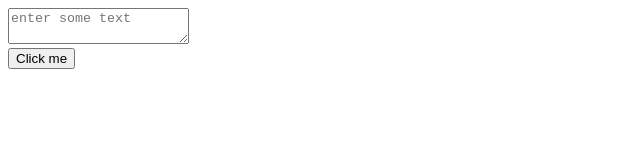
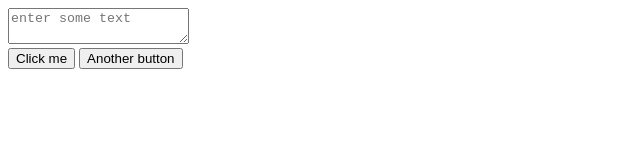
Before and after one commit to AdityaAgrawal-03/interview-preparation, a plain HTML site: page index.html in a window 1280 px wide. Shown: the whole page, without its empty margins (0-640 px from the left). Drawn offline with Linux system fonts and the light colour scheme.

Commit message:
feat: add a button

```diff
--- a/index.html
+++ b/index.html
@@ -12,6 +12,7 @@
   <div id="container"></div>
 
   <button id="button">Click me</button>
+  <button>Another button</button>
   <script src="/app.js"></script>
 </body>
 
```
